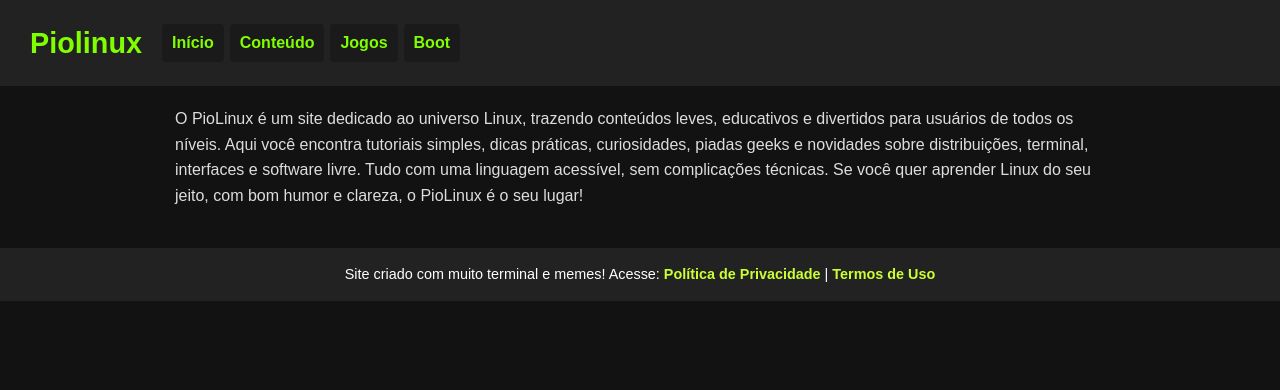
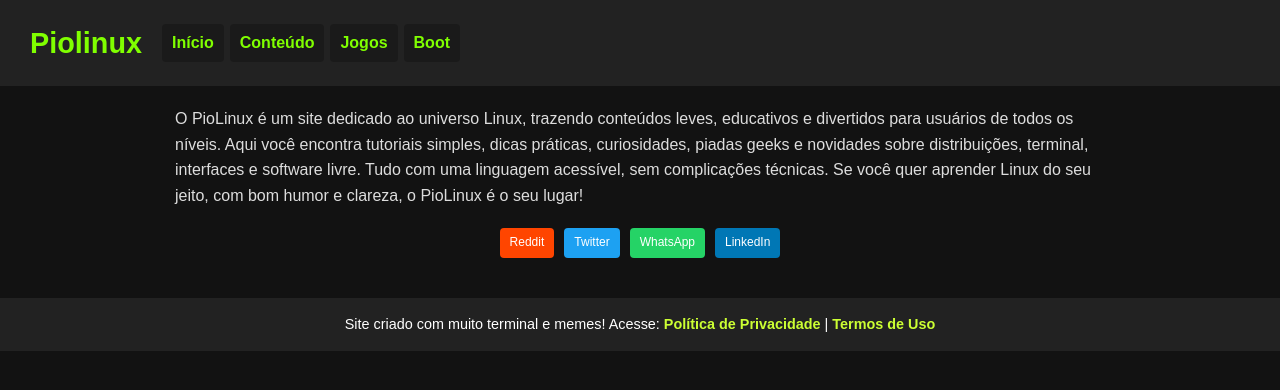
Before and after one commit to Piolinux/piolinux-site, a Jekyll site: the page built from README.md, in a window 1280 px wide. Shown: the top 390 px of the page. Built offline with Jekyll 4.4.1, drawn with Linux system fonts in a browser that asks for light colours; our own code applies the rules of GitHub Pages for plain Markdown files; part of the change alters nothing that is shown.

Commit message:
Update default.html

```diff
--- a/_layouts/default.html
+++ b/_layouts/default.html
@@ -222,6 +222,30 @@ footer a:hover {
   {{ content }}
 </main>
 
+
+<div id="share" style="text-align:center;margin:15px 0"></div>
+        <script async defer>
+            (() => {
+                const u=encodeURIComponent(location.href),t=encodeURIComponent(document.title);
+                const d=[
+                    ["Reddit","#ff4500",`https://www.reddit.com/submit?url=${u}&title=${t}`],
+                    ["Twitter","#1da1f2",`https://twitter.com/intent/tweet?url=${u}&text=${t}`],
+                    ["WhatsApp","#25d366",`https://api.whatsapp.com/send?text=${t}%20${u}`],
+                    ["LinkedIn","#0077b5",`https://www.linkedin.com/sharing/share-offsite/?url=${u}`]
+                ],e=document.getElementById("share");
+                d.forEach(([n,c,l])=>{
+                    let a=document.createElement("a");
+                    a.href=l;a.target="_blank";a.rel="noopener";
+                    a.textContent=n;
+                    a.style=`background:${c};color:#fff;padding:5px 10px;margin:0 5px;border-radius:4px;font-size:12px;text-decoration:none;user-select:none;display:inline-block;`;
+                    e.appendChild(a);
+                });
+            })();
+        </script>
+
+
+
+
 <footer>
   Site criado com muito terminal e memes! Acesse:
   <a href="{{ '/politica-de-privacidade.html' | relative_url }}">Política de Privacidade</a> |
```
